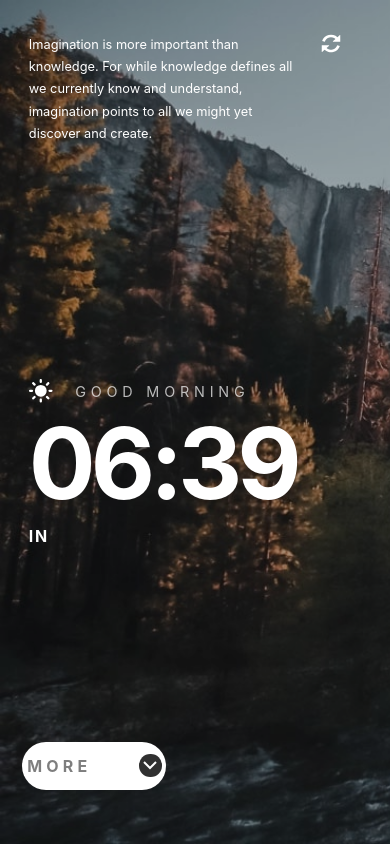
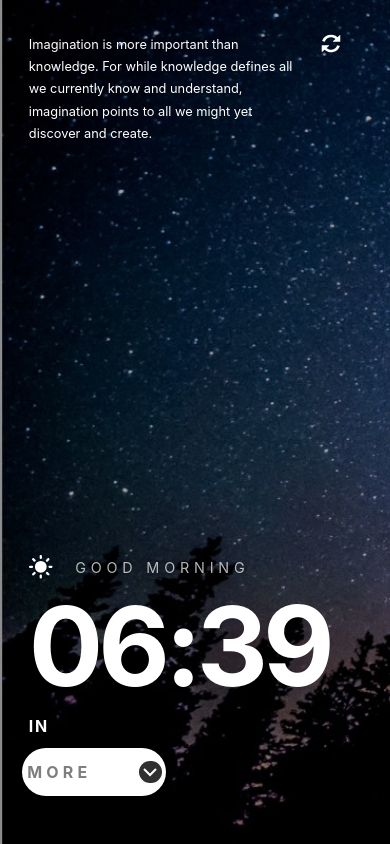
Before and after one commit to chiomaubaezuonu/clock-app, a React (Create React App) app: page / in a window 390 px wide. Built offline with nearby package versions, Linux system fonts and the light colour scheme; no server answers.

Commit message:
Modified styling for mobile.

```diff
--- a/src/App.css
+++ b/src/App.css
@@ -280,6 +280,7 @@ h2 {
     width: 100%;
     padding-left: 1.8rem;
     padding-top: 2.1rem;
+    padding-bottom: 0;
   }
 
   .quotes-div {
@@ -305,7 +306,7 @@ h2 {
   }
 
   .greeting-div {
-    margin-top: 14rem;
+    margin-top: 25rem;
     width: 100vw;
     margin-bottom: 0;
   }
@@ -329,7 +330,7 @@ h2 {
   }
 
   .time {
-    font-size: 6.2rem;
+    font-size: 6.9rem;
 
   }
 
@@ -338,7 +339,7 @@ h2 {
     font-weight: 300;
     position: absolute;
     bottom: 1.38rem;
-    right: 3rem;
+    right: 2.3rem;
   }
 
   .timezone {
@@ -350,11 +351,12 @@ h2 {
   .more-switch {
     left: 1.4rem;
     right: 5rem;
-    bottom: 3.4rem;
+    bottom: 3rem;
     padding: 1.5rem 0.3rem;
     height: 1rem;
     width: 9rem;
-    margin-top: 4rem;
+    margin-top: 0rem;
+    position: fixed;
   }
 
   .arrow-div {
--- a/src/App.tsx
+++ b/src/App.tsx
@@ -90,7 +90,7 @@ function App() {
   return (
     <div className={`container `}>
 
-      <div className={`App ${more ? 'active' : ''} ${hour >= 5 ? "day" : "night"} `} style={{ backgroundImage: currentBgImage }}>
+      <div className={`App ${more ? 'active' : ''} ${hour >= 5 ? "night" : "day"} `} style={{ backgroundImage: currentBgImage }}>
         <div className="quotes-div">
           <p className='quotes'>{quotes}</p>
           <img onClick={handleRotateClick} src={refresh} alt='refresh icon' className={`${isRotated ? 'rotateIcon' : 'refresh-icon'}`} />
@@ -102,7 +102,7 @@ function App() {
         <div >
 
           <div className="greeting-div">
-            {hour >= 10 && hour < 6 ?
+            {hour >= 10 && hour > 6 ?
              <img src={moon} className='moon' alt='moon icon' /> :
               <img src={sun} alt='sun icon' />}
             <h2 className='greeting'>  {hour >= 1 && hour < 12 ? "Good morning"
```
